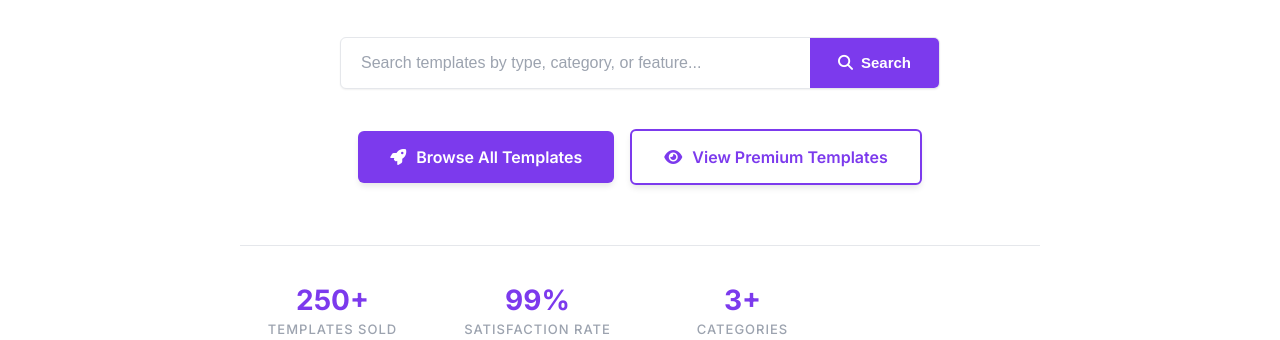
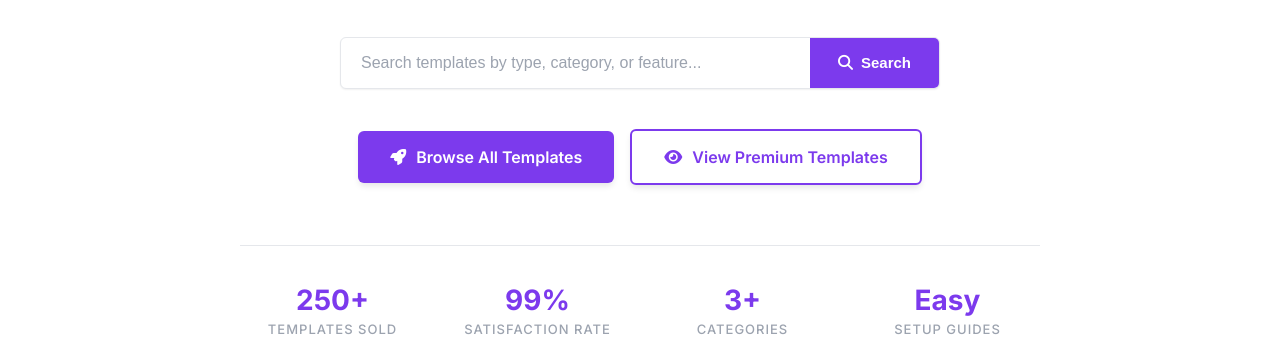
Before and after one commit to Raj-Shashank/TEMPLIfy, a website: page public/index.html in a window 1280 px wide. Shown: the part 460-800 px from the top of the page. Drawn offline with Linux system fonts and the light colour scheme; no server answers.

Commit message:
fix: update hero section statistics for clarity

```diff
--- a/public/index.html
+++ b/public/index.html
@@ -99,10 +99,10 @@
               <div class="stat-number">3+</div>
               <div class="stat-label">Categories</div>
             </div>
-            <!-- <div class="stat-item">
-              <div class="stat-number">24/7</div>
-              <div class="stat-label">Support</div>
-            </div> -->
+            <div class="stat-item">
+              <div class="stat-number">Easy</div>
+              <div class="stat-label">Setup Guides</div>
+            </div>
           </div>
         </div>
       </div>
```
